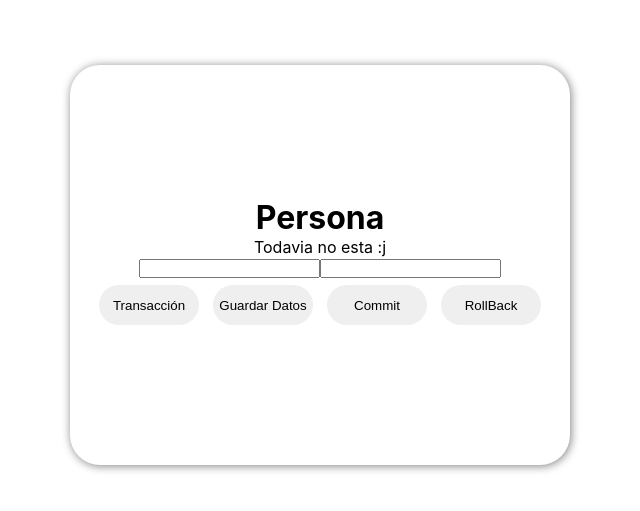
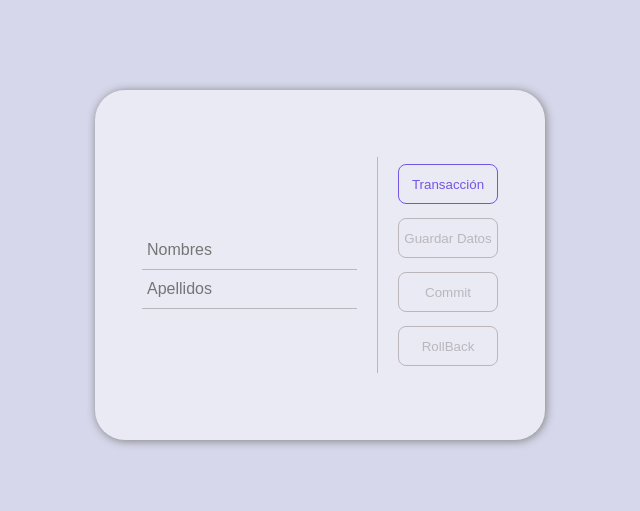
Before and after one commit to Carlosd365/Transacciones_BD2, a React (Create React App) app in the folder frontend/: page / in a window 1280 px wide. Shown: the part 135-646 px from the top of the page, without its empty margins (320-960 px from the left). Built offline with nearby package versions, Linux system fonts and the light colour scheme.

Commit message:
Creación de Formulario

```diff
--- a/frontend/src/App.css
+++ b/frontend/src/App.css
@@ -3,32 +3,81 @@
   padding: 0;
   margin: 0;
 }
+
 .App {
   display: flex;
   justify-content: center;
   align-items: center;
   width: 100%;
   height: 100vh;
+  background-color: #d6d7eb;
 }
-.main {
+
+
+.formulario {
+  background-color: #eaeaf5;
+  display: flex;
+  justify-content: center;
+  align-items: center;
+  width: 450px;
+  height: 350px;
+  border-radius: 30px;
+  box-shadow: 1px 1px 10px gray;
+  gap: 20px;
+}
+
+.inputs {
+  position: relative;
+  margin: 10px 0 0 0;
+}
+
+input{
+  font-size: 16px;
+  padding: 10px 10px 10px 5px;
+  display: block;
+  width: 200px;
+  outline: none;
+  background: transparent;
+  border: none;
+  border-bottom: 1px solid rgba(145, 139, 139, 0.539);
+}
+
+input:focus{
+  border-width: 2px;
+  border-bottom-color: #9A9CEA;
+}
+
+input:focus::placeholder{
+  color: #9A9CEA;
+}
+
+
+.buttons {
   display: flex;
   flex-direction: column;
-  justify-content: center;
-  align-items: center;
-  width: 500px;
-  height: 400px;
-  border-radius: 30px;
-  box-shadow: 1px 1px 10px gray;
+  border-left: 1px solid rgba(145, 139, 139, 0.539);
+
 }
 
-.accion {
-  margin: 7px;
-  border-radius: 30px;
-  border: none;
+.btn-accion {
+  margin: 7px 0 7px 20px;
+  border: 0.1px solid #7455e4;
+  color: #7455e4;
+  border-radius: 8px;
   width: 100px;
   height: 40px;
+  background-color: transparent;
 }
 
-.accion:hover {
-  background-color: aqua;
+
+.btn-accion:disabled{
+  border: 1px solid rgba(145, 139, 139, 0.539);
+  color: rgba(145, 139, 139, 0.539);
 }
+
+.btn-accion:not(:disabled):hover {
+  border: none;
+  color: white;
+  background-color: #7455e4;
+  cursor: pointer;
+}
--- a/frontend/src/App.jsx
+++ b/frontend/src/App.jsx
@@ -1,21 +1,82 @@
 import './App.css';
+import React, { useState } from 'react';
 
 function App() {
+  const [transaccion, setTransaccion] = useState(false);
+  const [guardar, setGuardar] = useState(false);
+  const [datos, setDatos] = useState({
+    nombre: '',
+    apellido: '' // Nota preguntar a carlos como estan los atributos
+  });
+
+  const obtenerDatos = (e)=>{
+    setDatos({
+      ...datos,
+      [e.target.name]: e.target.value,
+    });
+  };
+
+  const limpiarInputs = () =>{
+    setGuardar(true);
+    setDatos({
+      nombre: '',
+    apellido: '',
+    });
+  };
+
+  const commitRollBackDatos = () => {
+    setGuardar(false);
+    setTransaccion(false);
+  }
+
   return (
     <div className="App">
-      <div className="main">
-        <h1>Persona</h1>
-        <p>Todavia no esta :j</p>
+      <div className="contenedor-principal-form">
         <div className="formulario">
-          <input type="text" />
-          <input type="text" />
+          <div className="inputs">
+            <input
+              type="text"
+              placeholder='Nombres'
+              name='nombre'
+              value={datos.nombre}
+              onChange={obtenerDatos}
+            />
+            <input
+              type="text"
+              placeholder='Apellidos'
+              name='apellido'
+              value={datos.apellido}
+              onChange={obtenerDatos}
+            />
+          </div>
+          <div className="buttons">
+            <button
+              className="btn-accion"
+              onClick={()=> setTransaccion(true)}
+              disabled={transaccion === true}>
+                Transacción
+            </button>
+            <button
+              className="btn-accion"
+              disabled={transaccion === false || datos.apellido.trim() === ''  || datos.nombre.trim() === ''}
+              onClick={limpiarInputs}>
+                Guardar Datos
+            </button>
+            <button
+              className="btn-accion"
+              disabled={transaccion === false || guardar === false }
+              onClick={commitRollBackDatos}>
+                Commit
+            </button>
+            <button
+              className="btn-accion"
+              disabled={transaccion === false || guardar === false}
+              onClick={commitRollBackDatos}>
+                RollBack
+            </button>
+          </div>
         </div>
-        <div className="button">
-          <button className="accion">Transacción</button>
-          <button className="accion">Guardar Datos</button>
-          <button className="accion">Commit</button>
-          <button className="accion">RollBack</button>
-        </div>
+
       </div>
     </div>
   );
```
